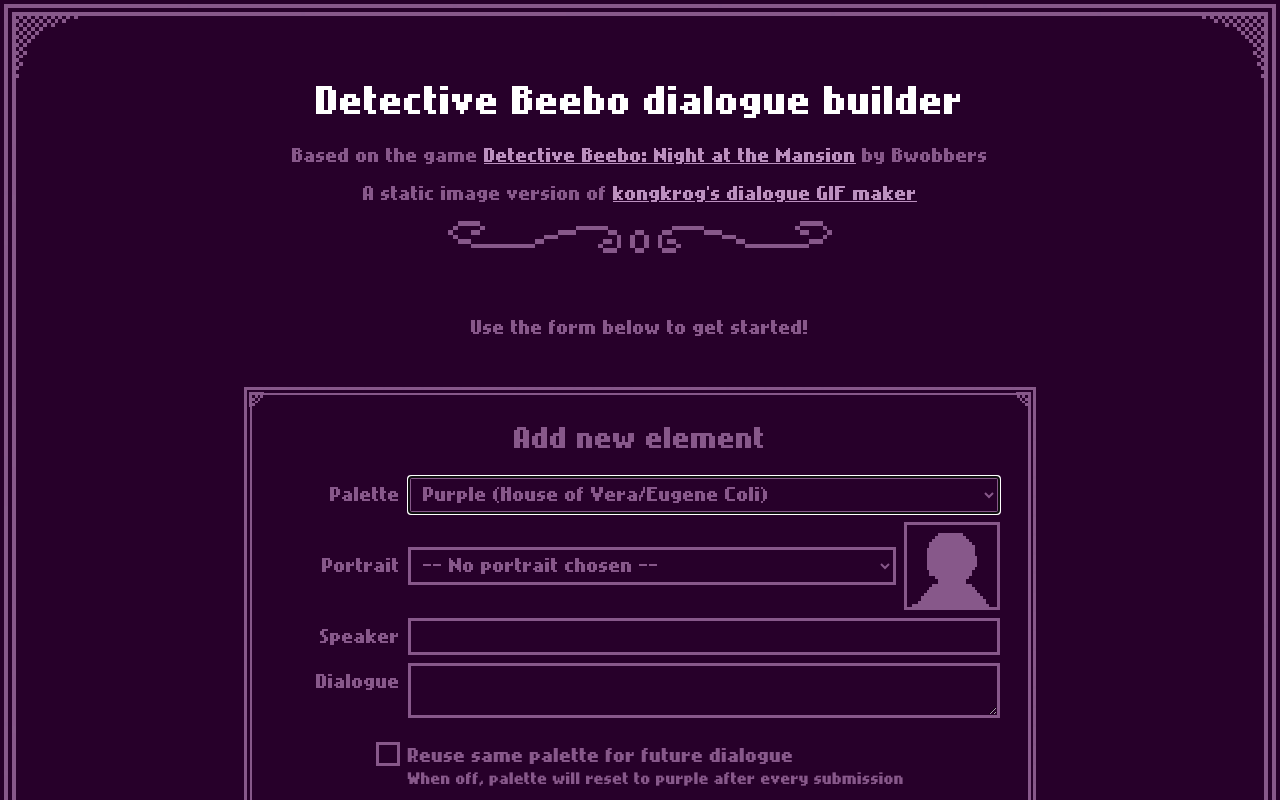
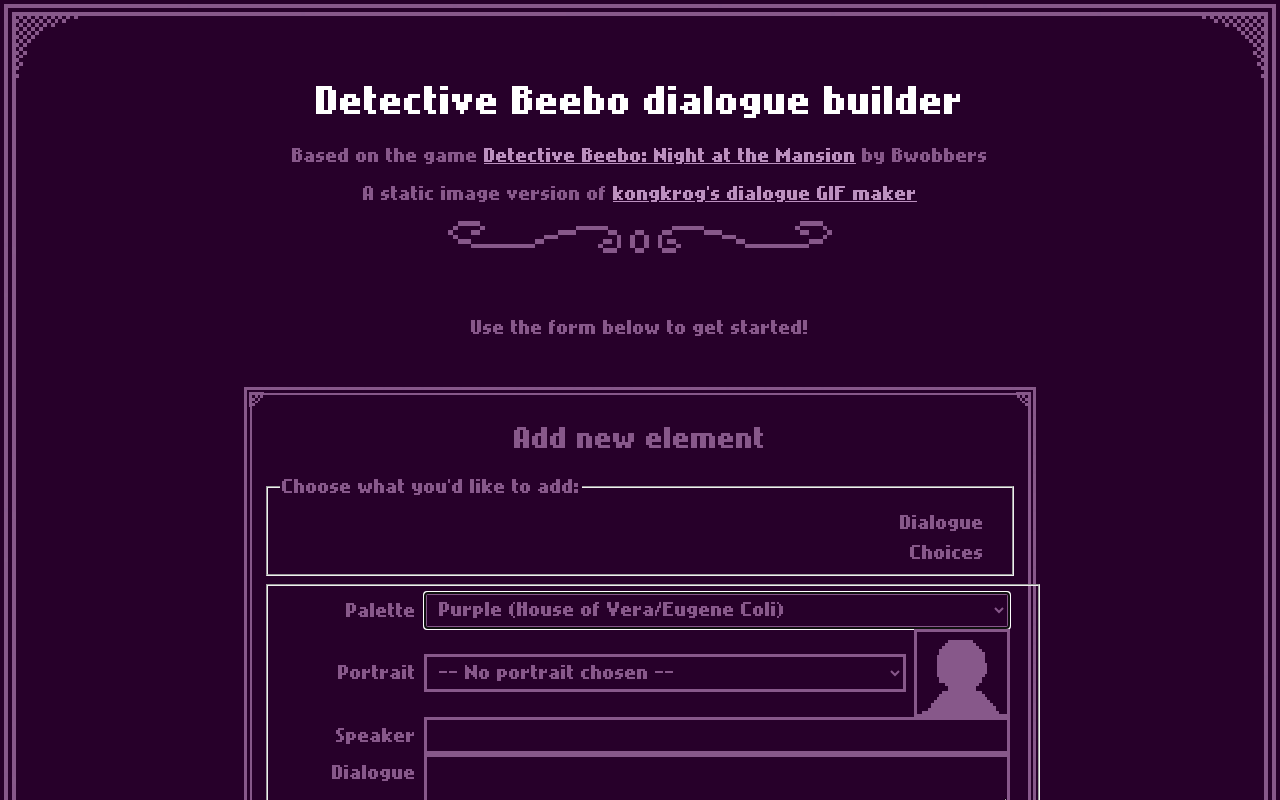
Before and after one commit to wovenstarlight/beebo-dialogue, a React (Create React App) app: page / in a window 1280 px wide. Shown: the top 800 px of the page. Built offline with nearby package versions, Linux system fonts and the light colour scheme.

Commit message:
Add tabs, placeholder ChoiceInputs to AddForm

```diff
--- a/src/components/Forms/AddForm.js
+++ b/src/components/Forms/AddForm.js
@@ -3,10 +3,12 @@ import { BlockContext } from "../../context/BlockContext";
 import DialogueInputs from "./Inputs/DialogueInputs";
 import sampleDialogues from "../../assets/data/sampleDialogue";
 import validate from "../../utils/validateData";
+import ChoiceInputs from "./Inputs/ChoiceInputs";
 
 export default function AddForm() {
 	const [, setBlocks] = useContext(BlockContext);
 
+	const [activeTab, setActiveTab] = useState("dialogue");
 	const [dialogueOptions, setDialogueOptions] = useState({
 		color: "purple",
 		speaker: "",
@@ -68,10 +70,43 @@ export default function AddForm() {
 	return <form id="addform" name="addform" onSubmit={handleSubmit} className={`menu blockform ${dialogueOptions.color}`}>
 		<h2>Add new element</h2>
 
-		<DialogueInputs
-			data={dialogueOptions}
-			setData={setDialogueOptions}
-		/>
+		<fieldset id="tabber">
+			<legend>Choose what you'd like to add:</legend>
+			<label>
+				<input
+					type="radio" name="currentTab" className="hidden"
+					onChange={(e) => setActiveTab(e.target.value)}
+					value="dialogue"
+					checked={activeTab === "dialogue"}
+				/>
+				<span className="icon" aria-hidden={true} />
+				<span className="labeltext">Dialogue</span>
+			</label>
+			<label>
+				<input
+					type="radio" name="currentTab" className="hidden"
+					onChange={(e) => setActiveTab(e.target.value)}
+					value="choice"
+					checked={activeTab === "choice"}
+				/>
+				<span className="icon" aria-hidden={true} />
+				<span className="labeltext">Choices</span>
+			</label>
+		</fieldset>
+
+		<fieldset id="adddialogue" className="inputsection" disabled={activeTab !== "dialogue"} hidden={activeTab !== "dialogue"}>
+			<DialogueInputs
+				data={dialogueOptions}
+				setData={setDialogueOptions}
+			/>
+		</fieldset>
+
+		<fieldset id="addchoice" className="inputsection" disabled={activeTab !== "choice"} hidden={activeTab !== "choice"}>
+			<ChoiceInputs
+				data={dialogueOptions}
+				setData={setDialogueOptions}
+			/>
+		</fieldset>
 
 		<label id="keepcolor">
 			<input type="checkbox" checked={dialogueOptions.keepColor} onChange={(e) => setDialogueOptions({ ...dialogueOptions, keepColor: e.target.checked })} className="hidden" />
--- /dev/null
+++ b/src/components/Forms/Inputs/ChoiceInputs.js
@@ -0,0 +1,5 @@
+import "../../../styles/Forms.css";
+
+export default function ChoiceInputs({ data, setData }) {
+	return <p>TODO</p>;
+}
```
